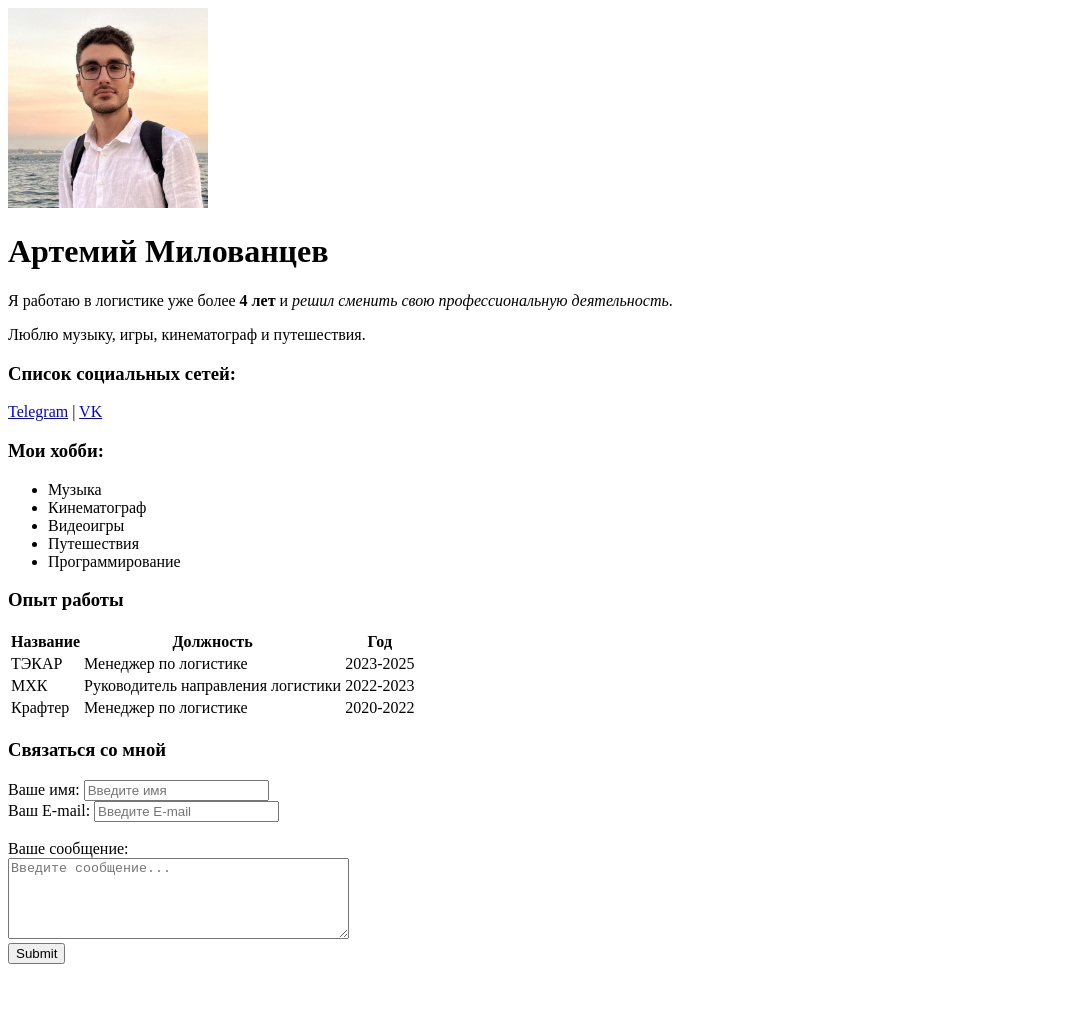
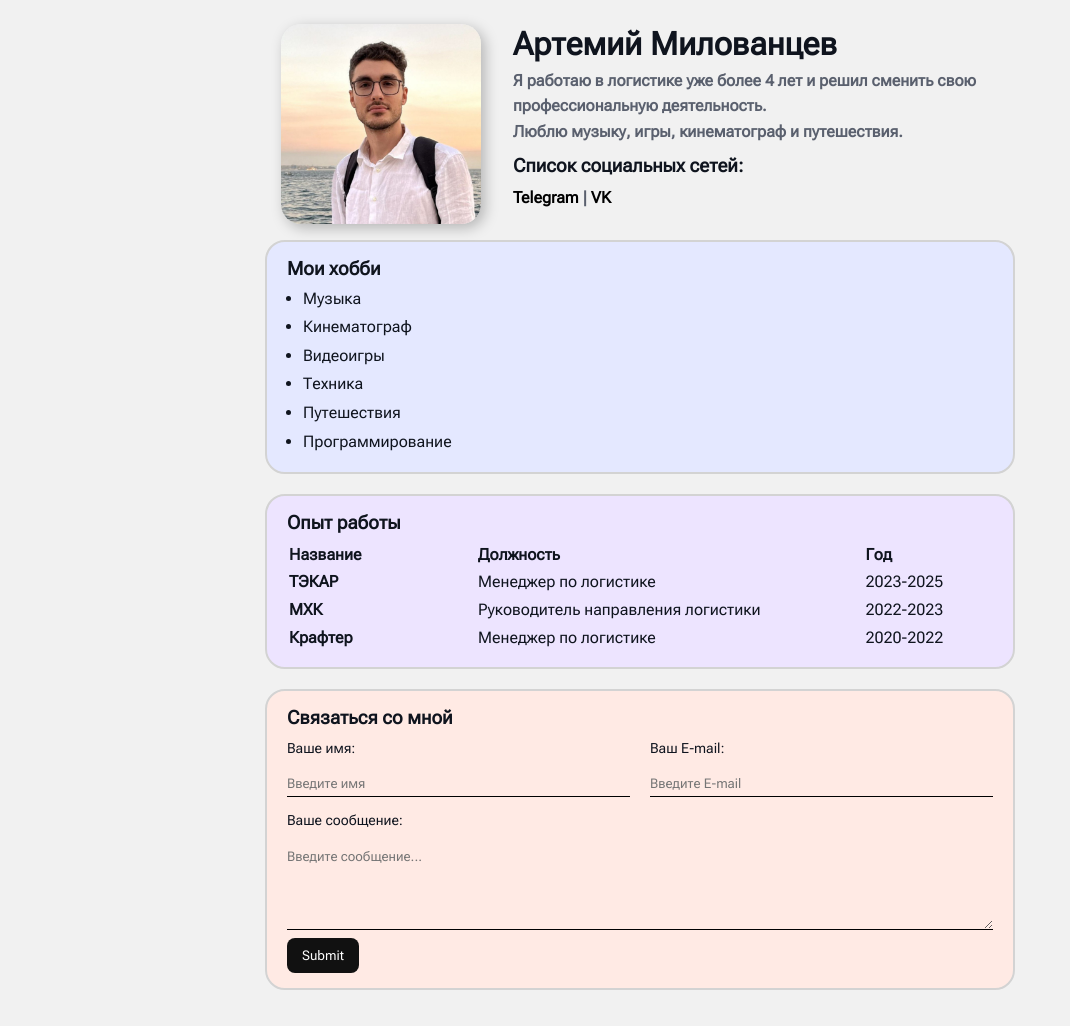
Before and after one commit to spaceman1105/resume, a plain HTML site: page index.html in a window 1280 px wide. Shown: the whole page, without its empty margins (0-1070 px from the left). Before the commit the page ends 972 px from the top, so only its background shows below. Drawn offline with Linux system fonts and the light colour scheme.

Commit message:
Add styles

```diff
--- a/index.html
+++ b/index.html
@@ -13,35 +13,55 @@
     />
 
     <title>Artemy Resume</title>
+    <link rel="stylesheet" href="styles.css" />
+    <style>
+      @import url("https://fonts.googleapis.com/css2?family=Roboto+Condensed&family=Roboto+Flex:opsz@8..144&display=swap");
+    </style>
   </head>
+
   <body>
-    <img src="Img/avatar.jpg" width="200" alt="Здесь моё фото" />
+    <div class="container">
+      <div class="info">
+        <img src="Img/avatar.jpg" alt="Здесь моё фото" class="avatar" />
+
+        <div class="info-text">
           <h1>Артемий Милованцев</h1>
+
+          <div>
             <p>
-      Я работаю в логистике уже более <strong>4 лет</strong> и
-      <em>решил сменить свою профессиональную деятельность</em>.
+              Я работаю в логистике уже более 4 лет и решил сменить свою
+              профессиональную деятельность.
             </p>
             <p>Люблю музыку, игры, кинематограф и путешествия.</p>
+          </div>
 
           <h3>Список социальных сетей:</h3>
+
           <p>
             <a href="https://t.me/timonlytim" target="_blank">Telegram</a>
             |
             <a href="https://vk.com/timonlytim" target="_blank">VK</a>
           </p>
+        </div>
+      </div>
 
-    <h3>Мои хобби:</h3>
-    <ul>
+      <div class="card bg-lightblue">
+        <h3>Мои хобби</h3>
+
+        <ul class="list">
           <li>Музыка</li>
           <li>Кинематограф</li>
           <li>Видеоигры</li>
+          <li>Техника</li>
           <li>Путешествия</li>
           <li>Программирование</li>
         </ul>
+      </div>
 
+      <div class="card bg-lightpurple">
         <h3>Опыт работы</h3>
 
-    <table>
+        <table class="table">
           <thead>
             <tr>
               <th>Название</th>
@@ -67,30 +87,49 @@
             </tr>
           </tbody>
         </table>
-
-    <h3>Связаться со мной</h3>
-    <form>
-        <div>
-            <label for="name">Ваше имя:</label>
-            <input type="text" id="name" placeholder="Введите имя">
       </div>
 
-        <div>
-            <label for="email">Ваш E-mail:</label>
-            <input type="email" id="email" placeholder="Введите E-mail">
+      <div class="card bg-lightcoral">
+        <h3>Связаться со мной</h3>
+        <form class="form">
+          <div class="form-row">
+            <div class="form-group">
+              <label for="name">Ваше имя:</label>
+              <input
+                type="text"
+                id="name"
+                placeholder="Введите имя"
+                class="input"
+              />
             </div>
 
-        <br>
-
-        <div>
-            <label for="message">Ваше сообщение:</label>
-            <br>
-            <textarea id="message" cols="40" rows="5" placeholder="Введите сообщение..."></textarea>
+            <div class="form-group">
+              <label for="email">Ваш E-mail:</label>
+              <input
+                type="email"
+                id="email"
+                placeholder="Введите E-mail"
+                class="input"
+              />
+            </div>
           </div>
 
-        <input type="submit">
+          <!-- <br /> -->
+
+          <div class="form-group">
+            <label for="message">Ваше сообщение:</label>
+            <br />
+            <textarea
+              id="message"
+              cols="40"
+              rows="5"
+              placeholder="Введите сообщение..."
+            ></textarea>
+          </div>
+
+          <input type="submit" class="btn" />
         </form>
-
-
+      </div>
+    </div>
   </body>
 </html>
--- /dev/null
+++ b/styles.css
@@ -0,0 +1,224 @@
+* {
+  padding: 0;
+  margin: 0;
+}
+
+body {
+  font-family: "Roboto Flex", "Roboto Condensed", sans-serif;
+  font-size: 16px;
+  font-weight: normal;
+  font-style: normal;
+
+  line-height: 1.6em;
+
+  color: #0f141e;
+  background: #f1f1f1;
+}
+
+a {
+  color: #000;
+  text-decoration: none;
+  font-style: normal;
+}
+
+a:hover {
+  text-decoration: underline;
+}
+
+a:active {
+  color: rgba(51, 51, 178, 0.69);
+}
+
+
+.container {
+  max-width: 750px;
+  margin: auto;
+  padding: 1rem 0;
+}
+
+/* Инфо с аватаркой */
+
+.info {
+  display: flex;
+}
+
+.avatar {
+    width: 200px;
+    border-radius: 10%;
+    box-shadow: 4px 4px 14px rgba(0, 0, 0, 0.25);
+
+    margin: 0.5rem 1rem 1rem;
+
+}
+
+/* Инфо текст */
+
+.info-text {
+    margin: 1rem;
+}
+
+.info-text div {
+    margin: 10px 0;
+}
+
+.info-text h3 {
+  margin-bottom: 5px;
+}
+
+.info-text p {
+  font-weight: bold;
+  color: #5a606e;
+}
+
+@media (max-width:650px) {
+  .info {
+    display: block;
+    text-align: center;
+  }
+}
+
+/* Карточки */
+
+.card {
+  padding: 15px 20px;
+
+  border: 2px solid lightgray;
+  border-radius: 20px;
+
+  margin-bottom: 20px;
+}
+
+@media (max-width:650px) {
+  .card {
+    margin: 0 10px 20px
+  }
+
+  .card:last-child {
+    margin-bottom: 0;
+  }
+}
+
+
+.card h3 {
+  margin-bottom: 3px;
+}
+
+
+/* card bg colors */
+
+.bg-lightblue {
+  background-color: #e4e8ff;
+}
+
+.bg-lightpurple {
+  background-color: #ede4ff;
+}
+
+.bg-lightcoral {
+  background-color: #ffeae4;
+}
+
+/* list */
+
+.list {
+    padding-left: 1rem;
+}
+
+.list li {
+  margin-bottom: 3px;
+}
+
+/* Таблицы */
+
+.table {
+  width: 100%;
+}
+
+table tr {
+  text-align: left;
+}
+
+table th:nth-child(2), table td:nth-child(2) {
+  padding: 0 10%;
+}
+
+table td:nth-child(1), table td:nth-child(3) {
+  padding: 0;
+}
+
+table td:nth-child(1) {
+  font-weight: bold;
+}
+
+/* Кнопки */
+
+.btn {
+  background: #111;
+  padding: 10px 15px;
+  color: #fff;
+  border: none;
+  border-radius: 8px;
+  cursor: pointer;
+  font-family: inherit;
+
+
+  /* transition: all .2s; */
+}
+
+.btn:hover {
+  opacity: .8;
+  color: lightgray;
+}
+
+/* .btn:active {
+  padding: 5px 7px;
+} */
+
+/* Связаться со мной */
+
+.form-row {
+  display: flex;
+  margin-bottom: 10px;
+}
+
+.form-row .form-group {
+  width: 50%;
+  /* display: inline-block; */
+  /* box-sizing: border-box; */
+  /* display: grid; */
+  margin-right: 20px;
+}
+
+.form-row .form-group:nth-child(2) {
+  margin-right: 0;
+}
+
+@media (max-width:650px) {
+  .form-row {
+    display: block;
+    margin-bottom: 10px;
+  }
+
+  .form-row .form-group {
+    width: 100%;
+    margin-right: 0;
+    margin-bottom: 10px;
+  }
+}
+
+.form label {
+  font-size: 14px;
+}
+
+.form-group input, .form-group textarea {
+  width: 100%;
+  box-sizing: border-box;
+  border: none;
+  background: transparent;
+  border-bottom: 1px solid #000;
+  color: #000;
+  padding: 15px 0 5px;
+  outline: none;
+  font-family: inherit;
+
+}
```
Lines whose indentation alone changed are shown as unchanged.
